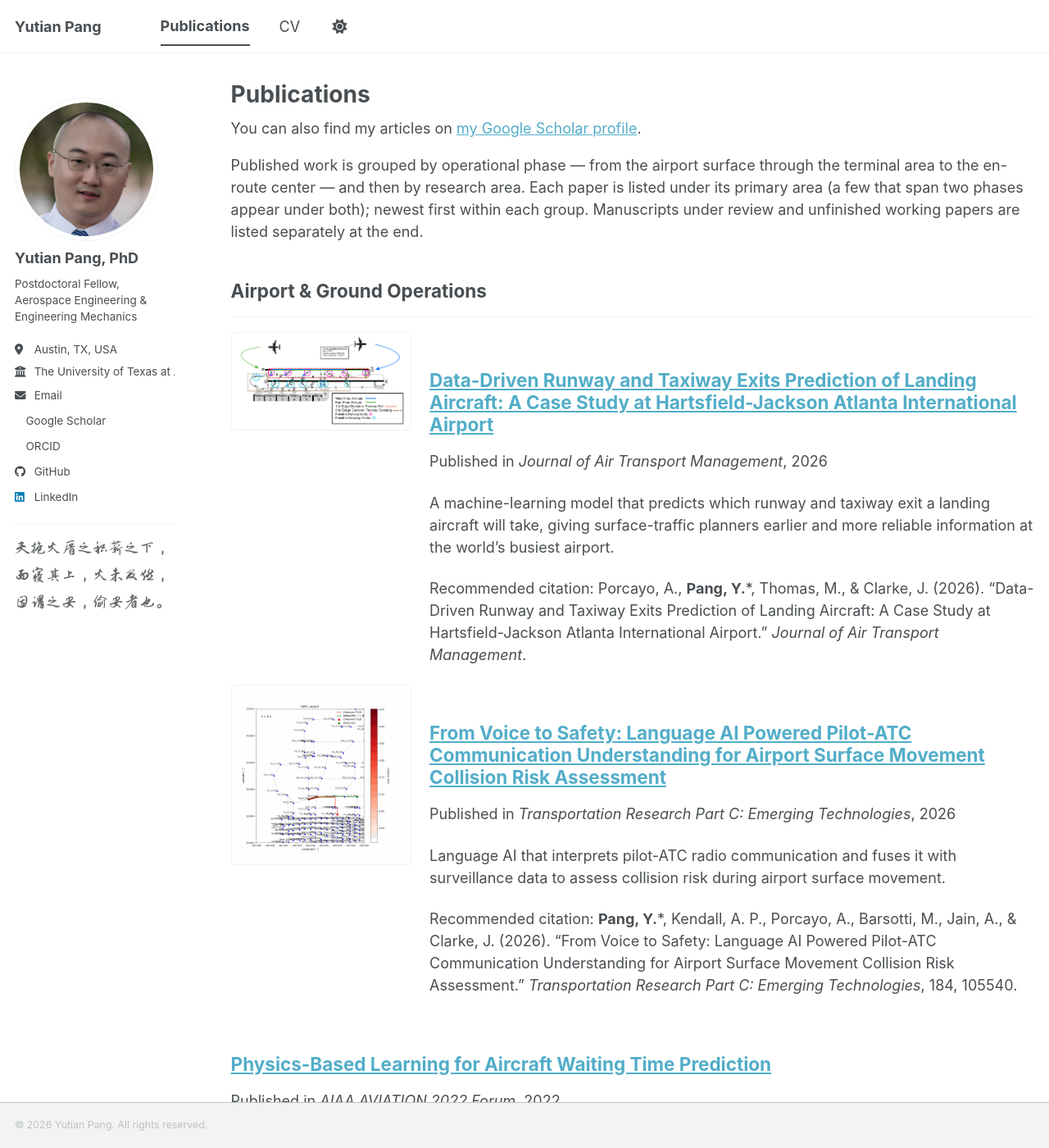
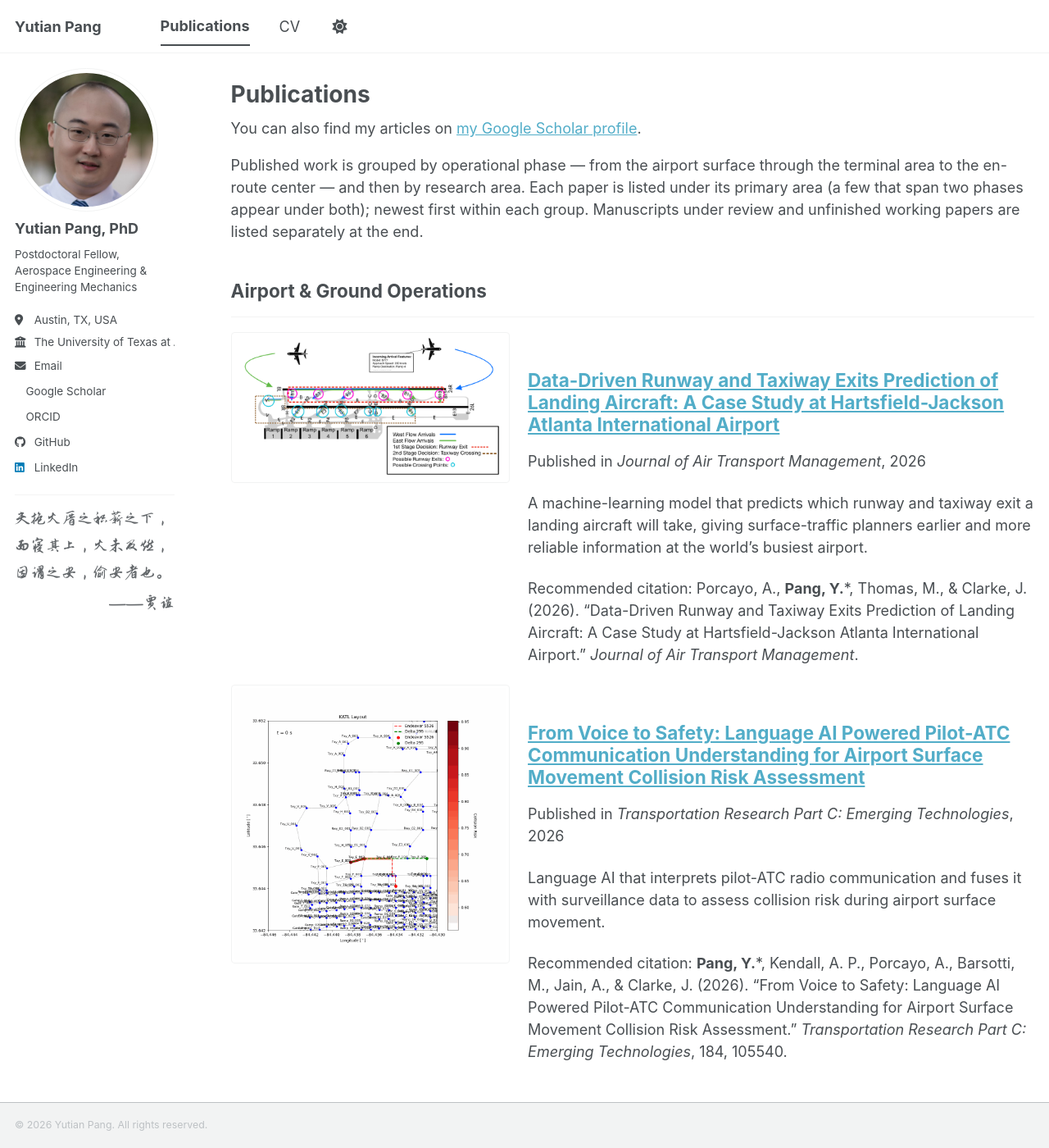
Before and after one commit to YutianPangASU/yutianpangasu.github.io, a Jekyll site: the page built from _pages/publications.html, in a window 1280 px wide and 1400 px high. Shown: the whole window at 82% size. Built offline with Jekyll 4.4.1, drawn with Linux system fonts in a browser that asks for light colours; a style sheet for code colours, icons or effects is not loaded.

Commit message:
Sidebar: attribute motto to 贾谊, anchor panel to viewport so it scrolls fully; larger publication thumbnails
- Add author.motto_author, rendered right-aligned under the quote; font subsets
  now include the attribution glyphs.
- The fixed sidebar had no top offset, so its 100vh box started ~100px down
  and its bottom was unreachable. Anchor at top: 0 with masthead padding and
  bottom padding, thin scrollbar.
- Publication list thumbnails: 280px on medium, 340px on large screens.

Co-Authored-By: Claude Fable 5 <noreply@anthropic.com>

```diff
--- a/_config.yml
+++ b/_config.yml
@@ -32,6 +32,7 @@ author:
   uri              : # URL
   email            : "yutian.pang@austin.utexas.edu"
   motto            : "夫抱火厝之积薪之下，而寝其上，火未及燃，因谓之安，偷安者也。"
+  motto_author     : "贾谊"
 
   # Academic websites
   academia         : # URL
--- a/_includes/author-profile.html
+++ b/_includes/author-profile.html
@@ -175,6 +175,6 @@
   </div>
 
   {% if author.motto %}
-  <p class="author__motto" lang="zh-Hans">{{ author.motto }}</p>
+  <p class="author__motto" lang="zh-Hans">{{ author.motto }}{% if author.motto_author %}<span class="author__motto-by">——{{ author.motto_author }}</span>{% endif %}</p>
   {% endif %}
 </div>
--- a/_sass/layout/_archive.scss
+++ b/_sass/layout/_archive.scss
@@ -103,7 +103,7 @@
   .archive__item-list-teaser {
     display: block;
     flex: 0 0 auto;
-    max-width: 300px;
+    max-width: 360px;
     border: 1px solid var(--global-border-color);
     border-radius: $border-radius;
     background: #fff;
@@ -111,8 +111,13 @@
     overflow: hidden;
 
     @include breakpoint($medium) {
-      flex: 0 0 220px;
-      width: 220px;
+      flex: 0 0 280px;
+      width: 280px;
+    }
+
+    @include breakpoint($large) {
+      flex: 0 0 340px;
+      width: 340px;
     }
 
     img {
--- a/_sass/layout/_sidebar.scss
+++ b/_sass/layout/_sidebar.scss
@@ -18,10 +18,13 @@
   }
 
   @media screen and (min-width: $sidebar-screen-min-width) {
+    position: fixed;
+    top: 0;                         // anchor to the viewport so the whole 100vh box is on screen
     height: 100vh;
-    overflow-y: auto;               // Add scrollbar if the sidebar is too long
-    position: fixed;
-    padding-top: $masthead-height;
+    overflow-y: auto;               // the panel scrolls on its own if it is taller than the viewport
+    scrollbar-width: thin;
+    padding-top: calc(#{$masthead-height} + 2em);   // clear the fixed masthead, align with #main
+    padding-bottom: 2em;
   }
 
   @include breakpoint($large) {
@@ -251,6 +254,12 @@
   }
 }
 
+.sidebar .author__motto-by {
+  display: block;
+  margin-top: 4px;
+  text-align: right;
+}
+
 .author__urls-wrapper {
   position: relative;
   display: table-cell;
```
Also changed, not shown: assets/fonts/MaShanZheng-quote.woff2, assets/fonts/ZhiMangXing-quote.woff2.
